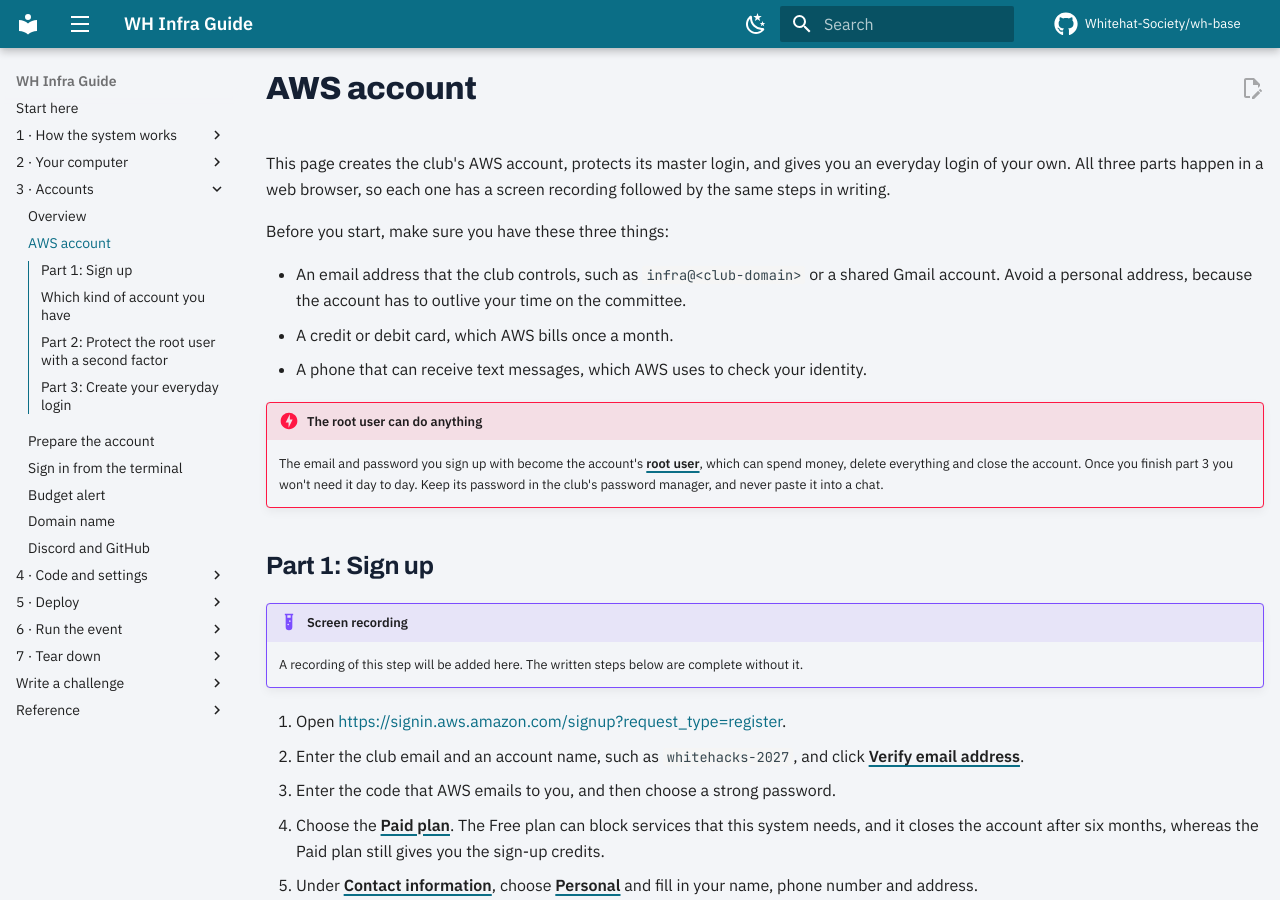
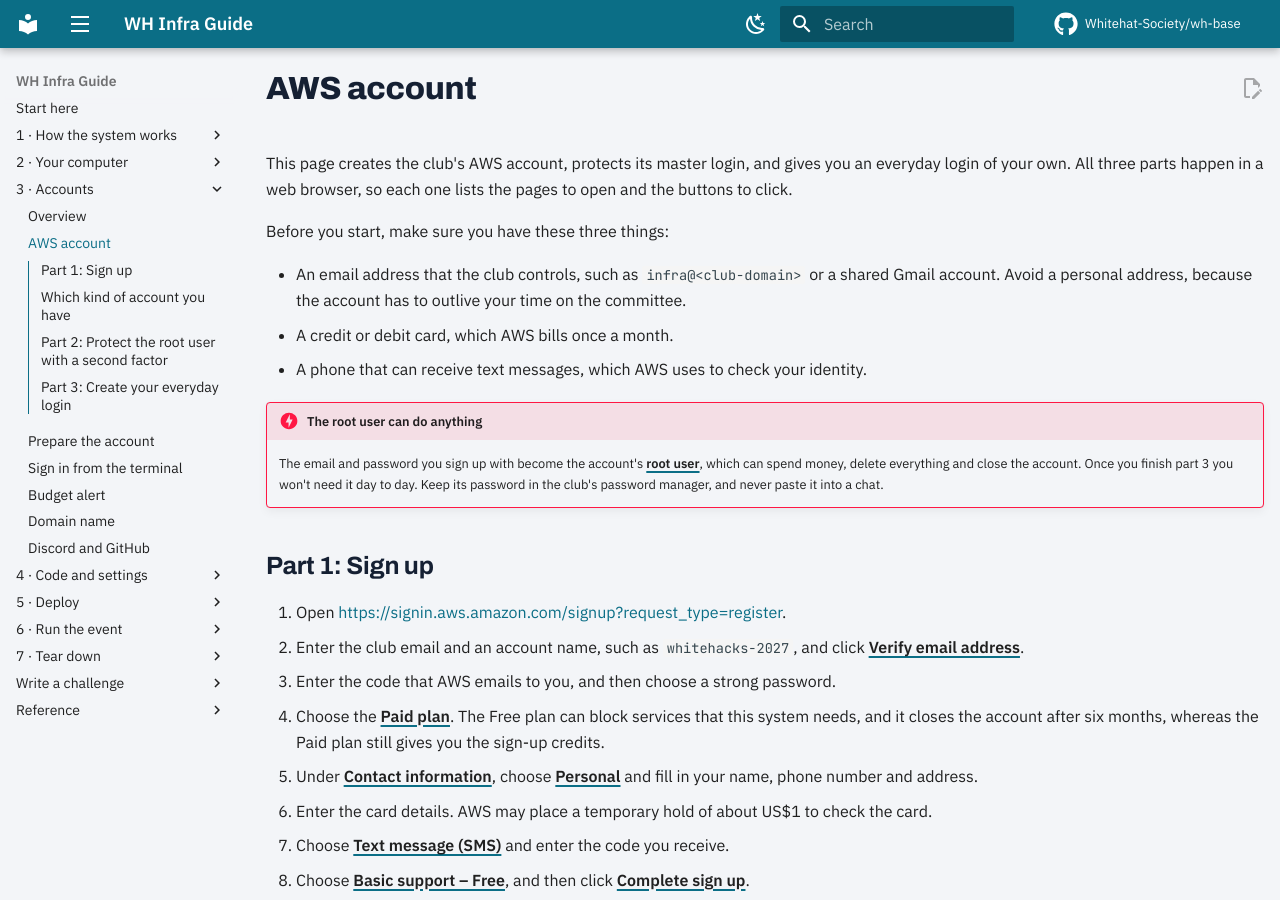
Before and after one commit to Whitehat-Society/wh-infra-guide, an MkDocs documentation site: the page built from docs/accounts/aws.md, in a window 1280 px wide and 900 px high. Built offline with MkDocs 1.6.1 and Material for MkDocs 9.7.7, drawn with Linux system fonts in a browser that asks for light colours; comment, search, counter and statistics services are not loaded; some of the changed text lies outside the part shown.

Commit message:
docs: drop the screen recording mentions for now
Co-Authored-By: Claude Opus 5.5 <noreply@anthropic.com>
Claude-Session: https://claude.ai/code/session_01PxvAoFp9w71bJ9YHe5zwaE

```diff
--- a/docs/accounts/aws.md
+++ b/docs/accounts/aws.md
@@ -1,6 +1,6 @@
 # AWS account
 
-This page creates the club's AWS account, protects its master login, and gives you an everyday login of your own. All three parts happen in a web browser, so each one has a screen recording followed by the same steps in writing.
+This page creates the club's AWS account, protects its master login, and gives you an everyday login of your own. All three parts happen in a web browser, so each one lists the pages to open and the buttons to click.
 
 Before you start, make sure you have these three things:
 
--- a/snippets/rec-pending.md
+++ /dev/null
@@ -1,2 +0,0 @@
-!!! example "Screen recording"
-    A recording of this step will be added here. The written steps below are complete without it.
```
Also changed, not shown: other parts of docs/accounts/aws.md (+0 -6 lines), docs/accounts/index.md (+1 -1 lines), docs/concepts/account.md (+1 -1 lines), docs/concepts/big-picture.md (+1 -1 lines), docs/index.md (+1 -1 lines).
